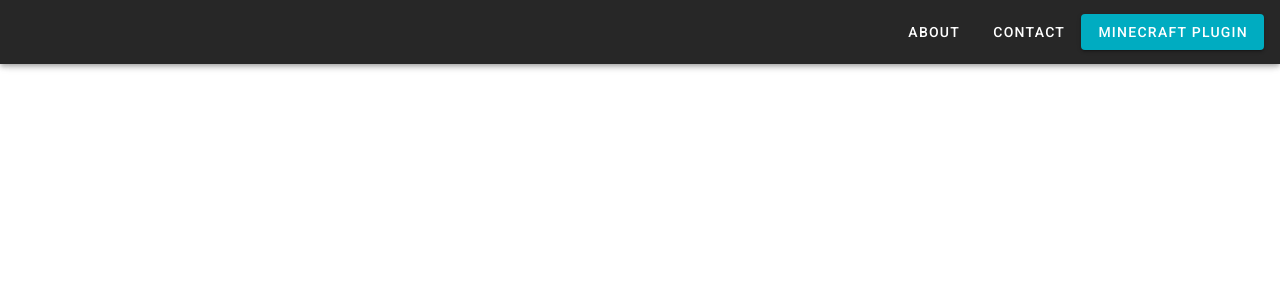
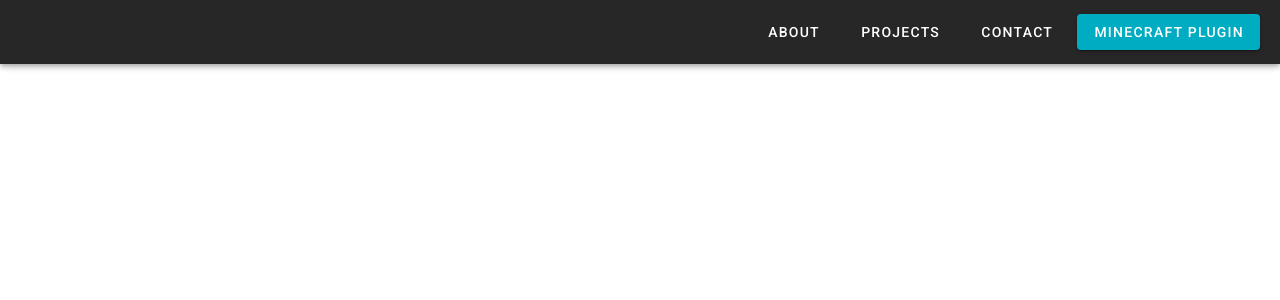
Before and after one commit to RealFilllykung/realfilllykung.github.io, a Vue app: page /contact in a window 1280 px wide. Shown: the top 300 px of the page. Built offline with nearby package versions, Linux system fonts and the light colour scheme.

Commit message:
- Create a new page for the website - Make the app bar to float on the top - Create and reposition the position of the button

```diff
--- a/src/App.vue
+++ b/src/App.vue
@@ -1,20 +1,14 @@
 <template>
   <v-app>
     <router-view></router-view>
-    <v-card
-    color="grey lighten-4"
-    flat
-    height="0px"
-    tile
-  >
-    <v-toolbar dark>
-      <!--
-      <v-app-bar-nav-icon></v-app-bar-nav-icon>
-      -->
-
-      <v-toolbar-title>
-        <v-btn
+    <div>
+    <v-app-bar
+      dark
+      app
+    >
+      <v-btn
           icon
+          v-on:click="goToHomepage()"
         >
           <v-img
               src="./components/images/Logo.png"
@@ -25,27 +19,15 @@
           >
           </v-img>
         </v-btn>
-      </v-toolbar-title>
-
       <v-spacer></v-spacer>
 
-      <v-btn text>About</v-btn>
-      <v-btn text>Contact</v-btn>
-      <v-btn color="cyan darken-1">Minecraft Plugin</v-btn>
+      <v-btn text v-on:click="goToAbout()" class="mx-1">About</v-btn>
+      <v-btn text v-on:click="goToProjects()" class="mx-1">Projects</v-btn>
+      <v-btn text v-on:click="goToContact()" class="mx-1">Contact</v-btn>
+      <v-btn color="cyan darken-1" v-on:click="goToMCPlugin()" class="mx-1">Minecraft Plugin</v-btn>
 
-<!--
-      <v-btn icon>
-        <v-icon>mdi-heart</v-icon>
-      </v-btn>
-      -->
-
-<!--
-      <v-btn icon>
-        <v-icon>mdi-dots-vertical</v-icon>
-      </v-btn>
-      -->
-    </v-toolbar>
-  </v-card>
+    </v-app-bar>
+    </div>
   </v-app>
 </template>
 
@@ -57,7 +39,21 @@ export default {
   components: {
   },
   methods:{
-
+    goToHomepage(){
+      this.$router.push('/')
+    },
+    goToAbout(){
+      this.$router.push('about')
+    },
+    goToProjects(){
+      this.$router.push('projects')
+    },
+    goToContact(){
+      this.$router.push('contact')
+    },
+    goToMCPlugin(){
+      this.$router.push('mcplugin')
+    }
   },
 
   data: () => ({
--- a/src/router/index.js
+++ b/src/router/index.js
@@ -2,6 +2,9 @@ import Vue from 'vue'
 import VueRouter from 'vue-router'
 import Home from '../views/Home.vue'
 import About from '../views/About.vue'
+import Projects from '../views/Projects.vue'
+import Contact from '../views/Contact.vue'
+import MCPlugin from '../views/MCPlugin.vue'
 
 Vue.use(VueRouter)
 
@@ -18,12 +21,33 @@ const routes = [
   {
     path: '/about',
     name: 'About',
-    // route level code-splitting
-    // this generates a separate chunk (about.[hash].js) for this route
-    // which is lazy-loaded when the route is visited.
     component: About,
     meta: {
       title: 'About Filllykung'
+    }
+  },
+  {
+    path: '/projects',
+    name: 'Projects',
+    component: Projects,
+    meta:{
+      title: 'Projects by Filllykung'
+    }
+  },
+  {
+    path: '/contact',
+    name: 'Contact',
+    component: Contact,
+    meta:{
+      title: 'Contact Filllykung'
+    }
+  },
+  {
+    path: '/mcplugin',
+    name: 'MCPlugin',
+    component: MCPlugin,
+    meta:{
+      title: 'Plugins by Filllykung'
     }
   }
 ]
--- a/src/views/About.vue
+++ b/src/views/Contact.vue
@@ -1,13 +1,18 @@
 <template>
-  <div class="about">
-    <h1>This is an about page</h1>
+  <div class="contact">
+
   </div>
 </template>
 
 <script>
+// @ is an alias to /src
+
 export default {
-  name: 'about',
+  name: 'Contact',
   components: {
+
+  },
+  methods: {
 
   }
 }
--- a/src/views/Home.vue
+++ b/src/views/Home.vue
@@ -1,11 +1,7 @@
 <template>
+  <div>
 
-  <div>
-    <!--
-    <v-btn v-on:click="goToAbout()">Click me</v-btn>
-    -->
   </div>
-
 </template>
 
 <script>
@@ -17,9 +13,7 @@ export default {
 
   },
   methods: {
-    goToAbout(){
-      this.$router.push('about')
-    }
+
   }
 }
 </script>
--- /dev/null
+++ b/src/views/MCPlugin.vue
@@ -0,0 +1,19 @@
+<template>
+  <div class="mcplugin">
+
+  </div>
+</template>
+
+<script>
+// @ is an alias to /src
+
+export default {
+  name: 'MCPlugin',
+  components: {
+
+  },
+  methods: {
+
+  }
+}
+</script>
--- /dev/null
+++ b/src/views/Projects.vue
@@ -0,0 +1,19 @@
+<template>
+  <div class="projects">
+
+  </div>
+</template>
+
+<script>
+// @ is an alias to /src
+
+export default {
+  name: 'Projects',
+  components: {
+
+  },
+  methods: {
+
+  }
+}
+</script>
```
